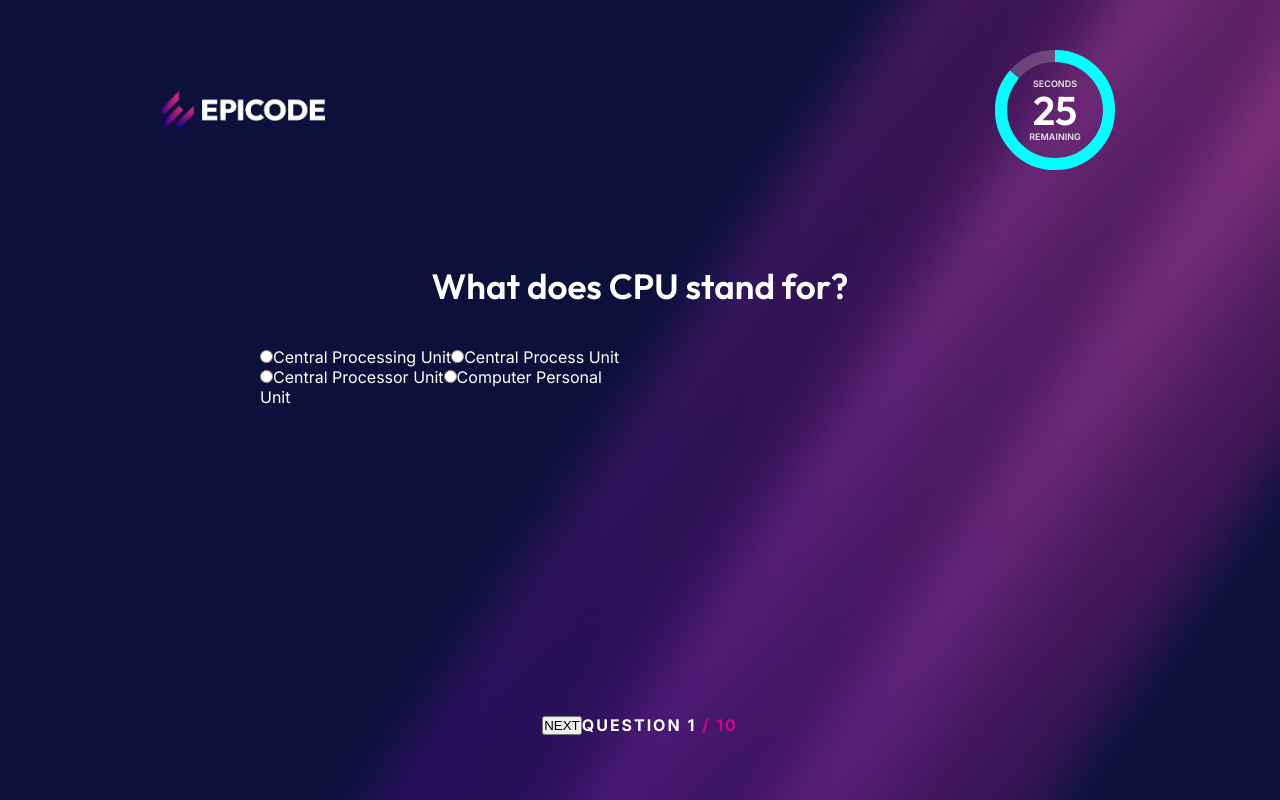
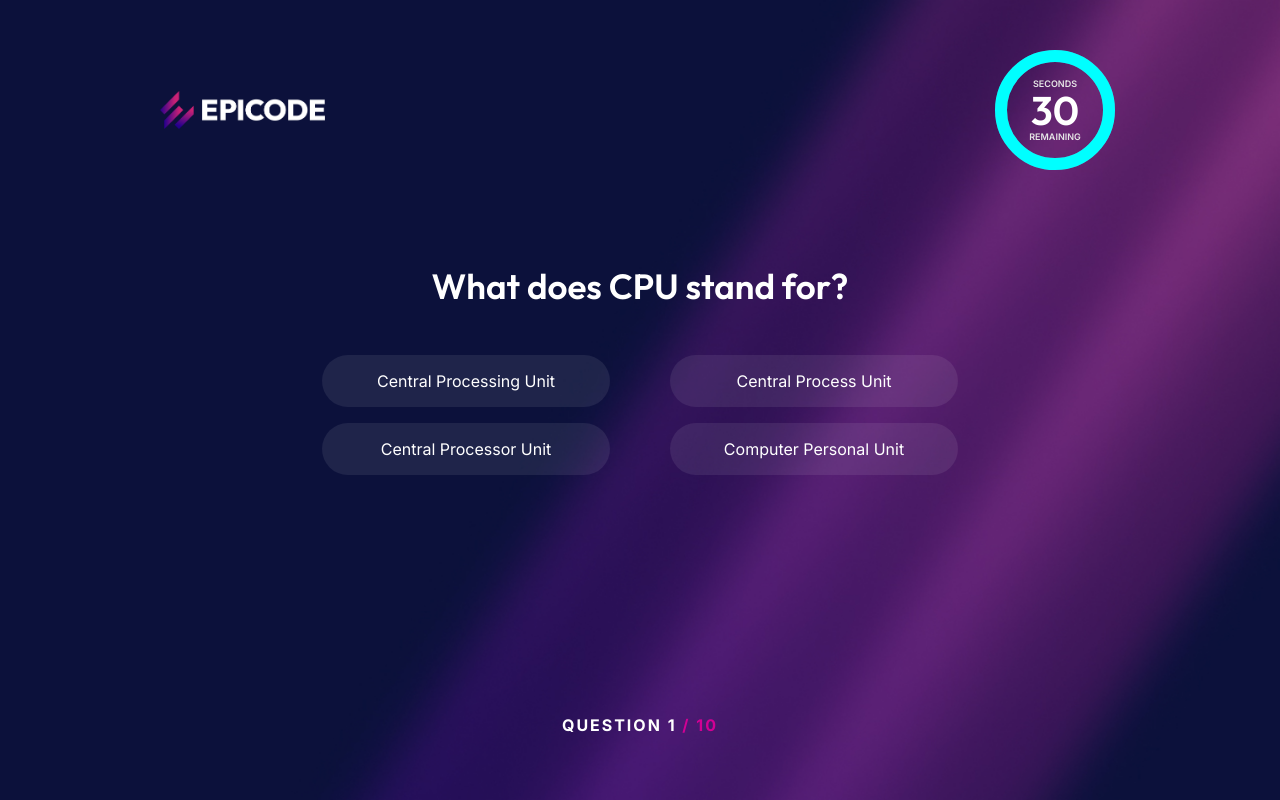
Before and after one commit to lilloluca94-cell/BuildWeek1, a plain HTML site: page bw1/secondapagina.html in a window 1280 px wide. Drawn offline with Linux system fonts and the light colour scheme.

Commit message:
modifiche css pulsanti

```diff
--- a/bw1/assets/css/style.css
+++ b/bw1/assets/css/style.css
@@ -183,6 +183,7 @@ main {
 #proceed button:active {
     transform: translateY(0);
 }
+
 header {
     display: flex;
     justify-content: space-between;
@@ -239,12 +240,14 @@ header {
     line-height: 1.05;
     color: #ffffff;
 }
+
 #question {
     text-align: center;
     margin: 60px auto 40px auto;
     width: 100%;
     max-width: 800px;
 }
+
 #question h2 {
     font-family: 'Outfit', sans-serif;
     font-size: 35px;
@@ -253,6 +256,7 @@ header {
     line-height: 1.2;
     margin: 0;
 }
+
 #bottom2 {
     display: flex;
     justify-content: center;
@@ -261,6 +265,7 @@ header {
     margin-top: auto;
     padding-bottom: 20px;
 }
+
 #countquestion {
     text-align: center;
     font-family: 'Inter', sans-serif;
@@ -271,24 +276,40 @@ header {
     text-transform: uppercase;
 
 }
+
 #countquestion span {
     color: #D20094;
     font-weight: 700;
 }
 
+div>form {
+    width: 100%;
+    display: flex;
+    flex-wrap: wrap;
+    justify-content: center;
+}
 
-.answer-btn {
 
-    padding: 14px 28px;
+div>form>label {
+
+    padding: 16px 28px;
     border-radius: 999px;
-    border: 1.5px solid rgba(255, 255, 255, 0.35);
-   background-color:  rgba(255, 255, 255, 0.08);
+    background-color: rgba(255, 255, 255, 0.08);
     cursor: pointer;
     transition: all 0.2s ease;
     font-size: 16px;
     color: #ffffff;
+    width: 30%;
+    text-align: center;
+    margin: 8px 30px;
 }
 
+div>form>label:hover {
+    background: linear-gradient(0deg, #900080, #D20094);
+
+}
+
+/*
 #answer {
     display: grid;
     grid-template-columns: repeat(2, minmax(220px, 1fr));
@@ -296,3 +317,7 @@ header {
     max-width: 760px;
     margin: 24px auto;
 }
+*/
+div>form>input {
+    appearance: none;
+}
--- a/bw1/assets/javascript/script.js
+++ b/bw1/assets/javascript/script.js
@@ -146,7 +146,7 @@ function startTimer(onTimeUp) {
       clearInterval(timerInterval);
       if (onTimeUp) onTimeUp();
     }
-  }, 1000);
+  }, 10000);
 }
 
 function stopTimer() {
@@ -241,11 +241,10 @@ function showResults() {
             Tua risposta: <strong>${givenAnswer ? givenAnswer : "Nessuna risposta (tempo scaduto)"}</strong>
             ${isCorrect ? "✅" : "❌"}
           </p>
-          ${
-            !isCorrect
-              ? `<p class="review-correct">Risposta corretta: <strong>${q.correct_answer}</strong></p>`
-              : ""
-          }
+          ${!isCorrect
+          ? `<p class="review-correct">Risposta corretta: <strong>${q.correct_answer}</strong></p>`
+          : ""
+        }
         </div>
       `;
     })
--- a/bw1/secondapagina.html
+++ b/bw1/secondapagina.html
@@ -18,7 +18,7 @@
             <svg class="timer-svg" width="130" height="130" viewBox="0 0 130 130">
                 <circle class="timer-bg" cx="65" cy="65" r="54" />
                 <circle class="timer-progress" id="timer-circle" cx="65" cy="65" r="54" />
-                </svg>
+            </svg>
             <div class="timer-text">
                 <span class="timer-label">SECONDS</span>
                 <span id="timer-number">30</span>
@@ -28,13 +28,12 @@
     </header>
 
     <main>
-       <div id="mainpage">
+        <div id="mainpage">
             <div id="question"></div>
             <div id="answer"></div>
         </div>
 
         <div id="bottom2">
-            <button id="next-btn">NEXT</button>
             <div id="countquestion"></div>
         </div>
     </main>
```
